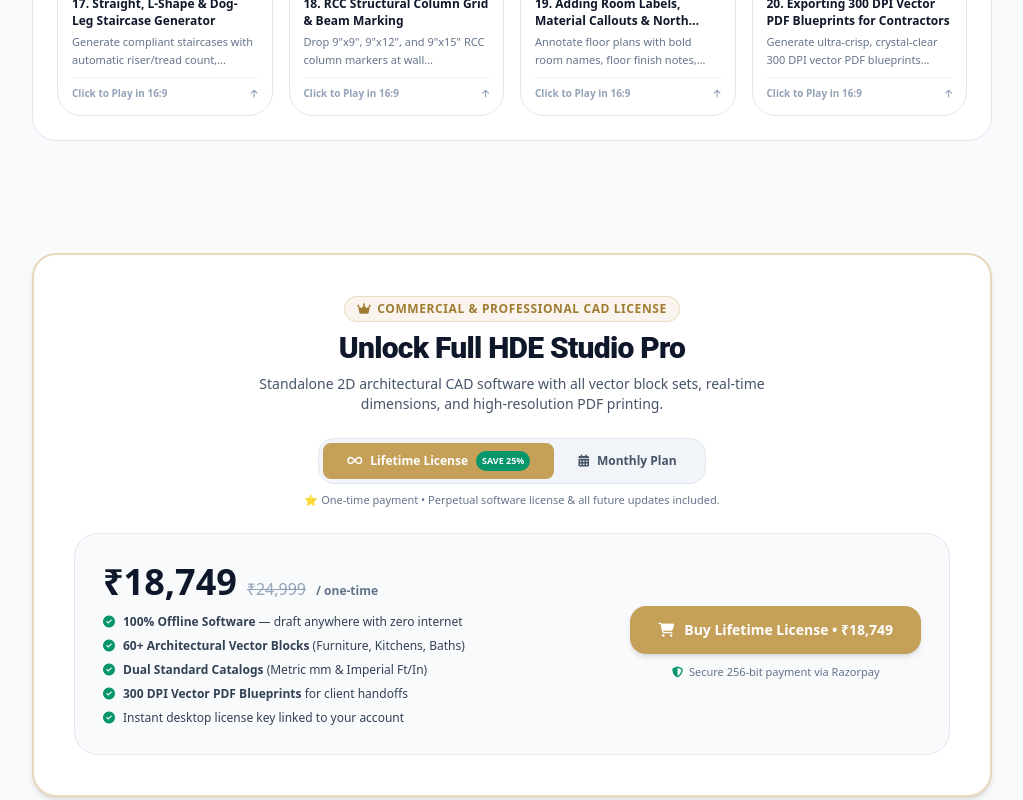
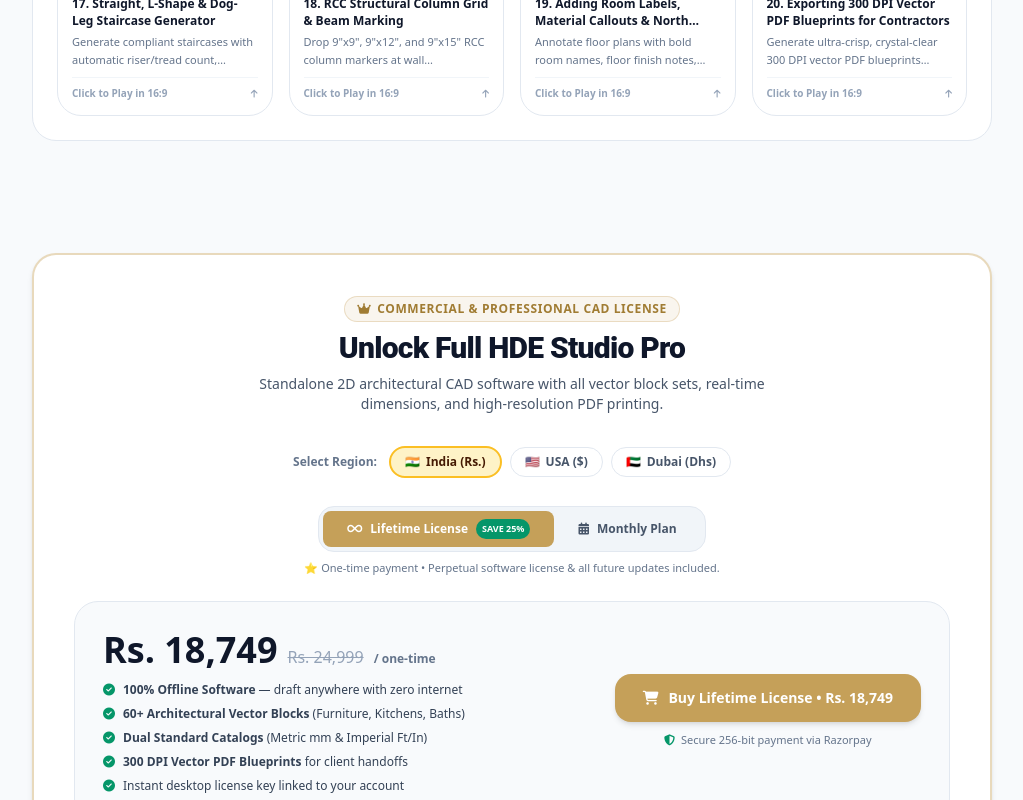
Before and after one commit to thyagarajsalome/hde-nextjs-web, a Next.js app: page /download in a window 1280 px wide. Shown: the part 5232-6032 px from the top of the page, without its empty margins (128-1151 px from the left). Built offline with nearby package versions, Linux system fonts and the light colour scheme; no server answers; the database is empty.

Commit message:
fix(cad): update button to Download HDE Studio and show multi-region pricing (India Rs, USA $, Dubai Dhs)

```diff
--- a/src/app/download/page.tsx
+++ b/src/app/download/page.tsx
@@ -129,7 +129,7 @@
 
 export default function DownloadPage() {
   const { user, planTier } = useUser();
-  const { region } = useRegion();
+  const { region, setRegion } = useRegion();
   const { showToast } = useToast();
 
   const [releases, setReleases] = useState<AppRelease[]>([]);
@@ -202,10 +202,11 @@
       }
 
       const isUS = region === 'US';
-      const planId = isUS
+      const isAE = region === 'AE';
+      const planId = (isUS || isAE)
         ? (cadBilling === 'lifetime' ? 'usa_lifetime_pro' : 'usa_monthly_pro')
         : (cadBilling === 'lifetime' ? 'india_lifetime_pro' : 'india_monthly_pro');
-      const currency = isUS ? 'USD' : 'INR';
+      const currency = (isUS || isAE) ? 'USD' : 'INR';
 
       const { data: order, error: orderError } = await supabase.functions.invoke('create-order', {
         body: { planId, currency },
@@ -507,7 +508,7 @@
                 <div className="flex flex-col sm:flex-row items-stretch sm:items-center gap-3">
                   <div className="px-3.5 py-2 rounded-xl bg-amber-50 border border-amber-200 text-amber-800 text-xs font-semibold flex items-center gap-2">
                     <i className="fas fa-lock text-amber-600"></i>
-                    <span>Free Edition Active</span>
+                    <span>Unlicensed Edition</span>
                   </div>
                   <a
                     href="#pricing"
@@ -661,8 +662,49 @@
             </p>
           </div>
 
+          {/* Region Currency Selector */}
+          <div className="flex flex-wrap items-center justify-center gap-2 pt-2">
+            <span className="text-xs font-bold text-slate-500 mr-1">Select Region:</span>
+            <button
+              type="button"
+              onClick={() => setRegion('IN')}
+              className={`px-3.5 py-1.5 rounded-xl text-xs font-bold transition flex items-center gap-1.5 cursor-pointer ${
+                region === 'IN' || !region
+                  ? 'bg-amber-100 text-amber-950 border-2 border-amber-400 shadow-2xs font-black'
+                  : 'bg-white text-slate-600 border border-slate-200 hover:bg-slate-50'
+              }`}
+            >
+              <span>🇮🇳</span>
+              <span>India (Rs.)</span>
+            </button>
+            <button
+              type="button"
+              onClick={() => setRegion('US')}
+              className={`px-3.5 py-1.5 rounded-xl text-xs font-bold transition flex items-center gap-1.5 cursor-pointer ${
+                region === 'US'
+                  ? 'bg-amber-100 text-amber-950 border-2 border-amber-400 shadow-2xs font-black'
+                  : 'bg-white text-slate-600 border border-slate-200 hover:bg-slate-50'
+              }`}
+            >
+              <span>🇺🇸</span>
+              <span>USA ($)</span>
+            </button>
+            <button
+              type="button"
+              onClick={() => setRegion('AE')}
+              className={`px-3.5 py-1.5 rounded-xl text-xs font-bold transition flex items-center gap-1.5 cursor-pointer ${
+                region === 'AE'
+                  ? 'bg-amber-100 text-amber-950 border-2 border-amber-400 shadow-2xs font-black'
+                  : 'bg-white text-slate-600 border border-slate-200 hover:bg-slate-50'
+              }`}
+            >
+              <span>🇦🇪</span>
+              <span>Dubai (Dhs)</span>
+            </button>
+          </div>
+
           {/* Billing Selector */}
-          <div className="flex flex-col items-center justify-center gap-2">
+          <div className="flex flex-col items-center justify-center gap-2 pt-1">
             <div className="bg-slate-100 p-1 rounded-xl flex items-center border border-slate-200">
               <button
                 type="button"
@@ -705,12 +747,12 @@
               <div className="flex items-baseline gap-2.5">
                 <span className="text-3xl sm:text-4xl font-black text-slate-900">
                   {cadBilling === 'lifetime'
-                    ? (region === 'US' ? '$299' : '₹18,749')
-                    : (region === 'US' ? '$49' : '₹1,999')}
+                    ? (region === 'US' ? '$299' : region === 'AE' ? '1,099 Dhs' : 'Rs. 18,749')
+                    : (region === 'US' ? '$49' : region === 'AE' ? '179 Dhs' : 'Rs. 1,999')}
                 </span>
                 {cadBilling === 'lifetime' && (
                   <span className="text-base text-slate-400 line-through">
-                    {region === 'US' ? '$399' : '₹24,999'}
+                    {region === 'US' ? '$399' : region === 'AE' ? '1,465 Dhs' : 'Rs. 24,999'}
                   </span>
                 )}
                 <span className="text-xs text-slate-500 font-semibold">
@@ -759,8 +801,8 @@
                     <i className="fas fa-shopping-cart"></i>
                     <span>
                       {cadBilling === 'lifetime'
-                        ? `Buy Lifetime License • ${region === 'US' ? '$299' : '₹18,749'}`
-                        : `Subscribe Monthly • ${region === 'US' ? '$49/mo' : '₹1,999/mo'}`}
+                        ? `Buy Lifetime License • ${region === 'US' ? '$299' : region === 'AE' ? '1,099 Dhs' : 'Rs. 18,749'}`
+                        : `Subscribe Monthly • ${region === 'US' ? '$49/mo' : region === 'AE' ? '179 Dhs/mo' : 'Rs. 1,999/mo'}`}
                     </span>
                   </>
                 )}
--- a/src/components/cad/CadTutorialGallery.tsx
+++ b/src/components/cad/CadTutorialGallery.tsx
@@ -5,11 +5,13 @@
 import { CAD_TUTORIALS, CAD_TUTORIAL_CATEGORIES, CadTutorial } from "@/data/cadTutorials";
 import { CadTutorialService } from "@/services/cadTutorialService";
 import { useUser } from "@/context/UserContext";
+import { useRegion } from "@/context/RegionContext";
 
 const ADMIN_EMAIL = "thyagaraja1983@gmail.com";
 
 export default function CadTutorialGallery() {
   const { user } = useUser();
+  const { region } = useRegion();
   const isAdmin = Boolean(user && user.email?.toLowerCase() === ADMIN_EMAIL.toLowerCase());
 
   const [tutorials, setTutorials] = useState<CadTutorial[]>(CAD_TUTORIALS);
@@ -228,14 +230,16 @@
                 className="px-5 py-3 rounded-xl bg-[#0f2042] hover:bg-[#1a3360] text-white font-bold text-xs sm:text-sm shadow-md transition-all flex items-center gap-2 no-underline border border-[#0f2042] cursor-pointer"
               >
                 <i className="fas fa-download text-[#c5a059]"></i>
-                <span>Practice in Free CAD</span>
+                <span>Download HDE Studio</span>
               </a>
               <a
                 href="#pricing"
                 className="px-5 py-3 rounded-xl bg-emerald-600 hover:bg-emerald-700 text-white font-bold text-xs sm:text-sm shadow-md transition-all flex items-center gap-2 no-underline cursor-pointer"
               >
                 <i className="fas fa-crown text-amber-300"></i>
-                <span>Buy License ($299)</span>
+                <span>
+                  Buy License ({region === "US" ? "$299" : region === "AE" ? "1,099 Dhs" : "Rs. 18,749"})
+                </span>
               </a>
             </div>
           </div>
--- a/src/features/dashboard/UpgradePage.tsx
+++ b/src/features/dashboard/UpgradePage.tsx
@@ -821,7 +821,7 @@
                   </span>
                 </div>
                 <p className="text-xs text-gray-600 dark:text-zinc-400 mt-1">
-                  Looking for the offline 2D CAD drafting software? Lifetime licenses available with 25% launch offer ({currentRegion === 'US' ? '$299' : '₹18,749'}).
+                  Looking for the offline 2D CAD drafting software? Lifetime licenses available with 25% launch offer ({currentRegion === 'US' ? '$299' : currentRegion === 'AE' ? '1,099 Dhs' : 'Rs. 18,749'}).
                 </p>
               </div>
             </div>
```
